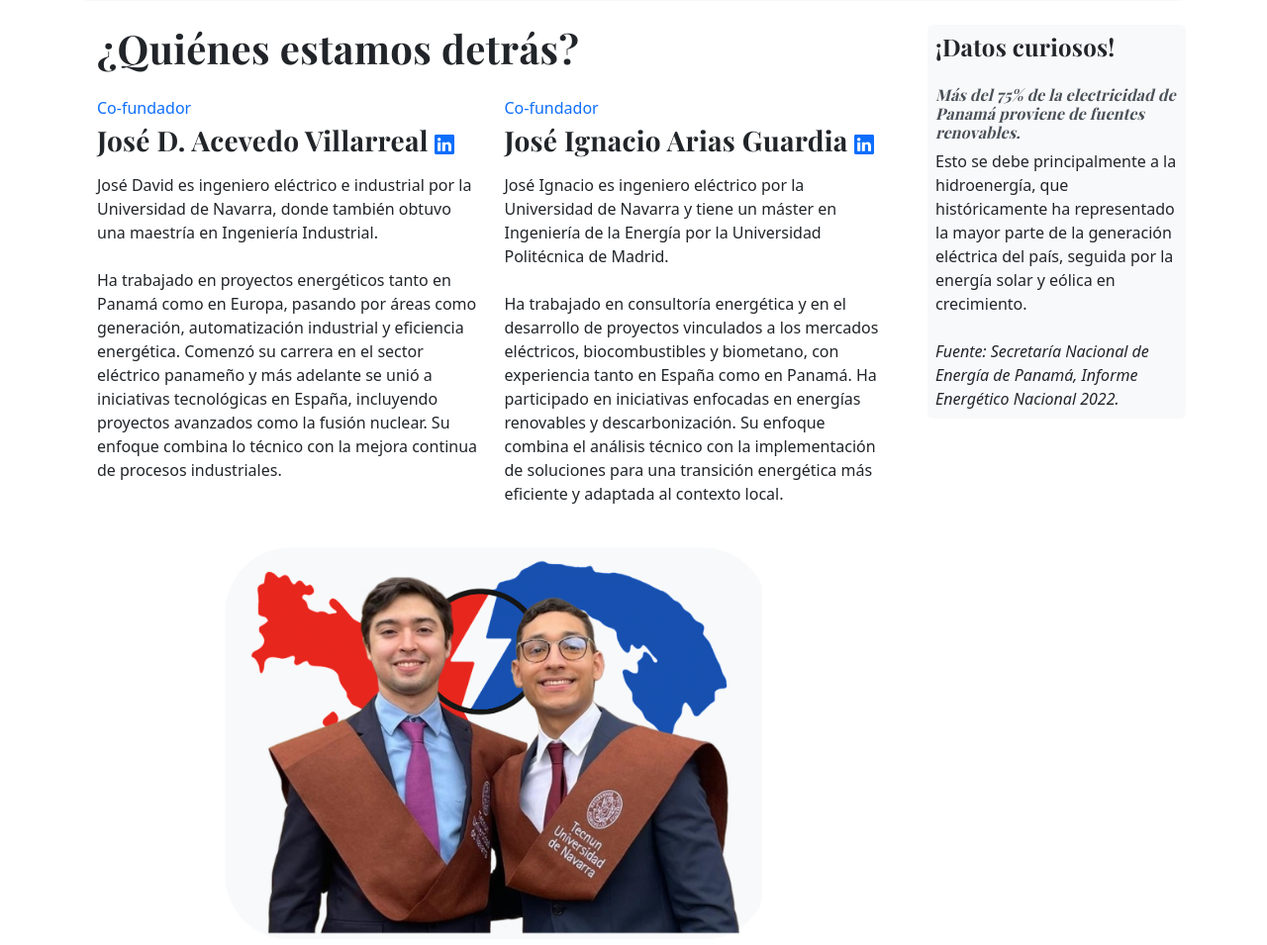
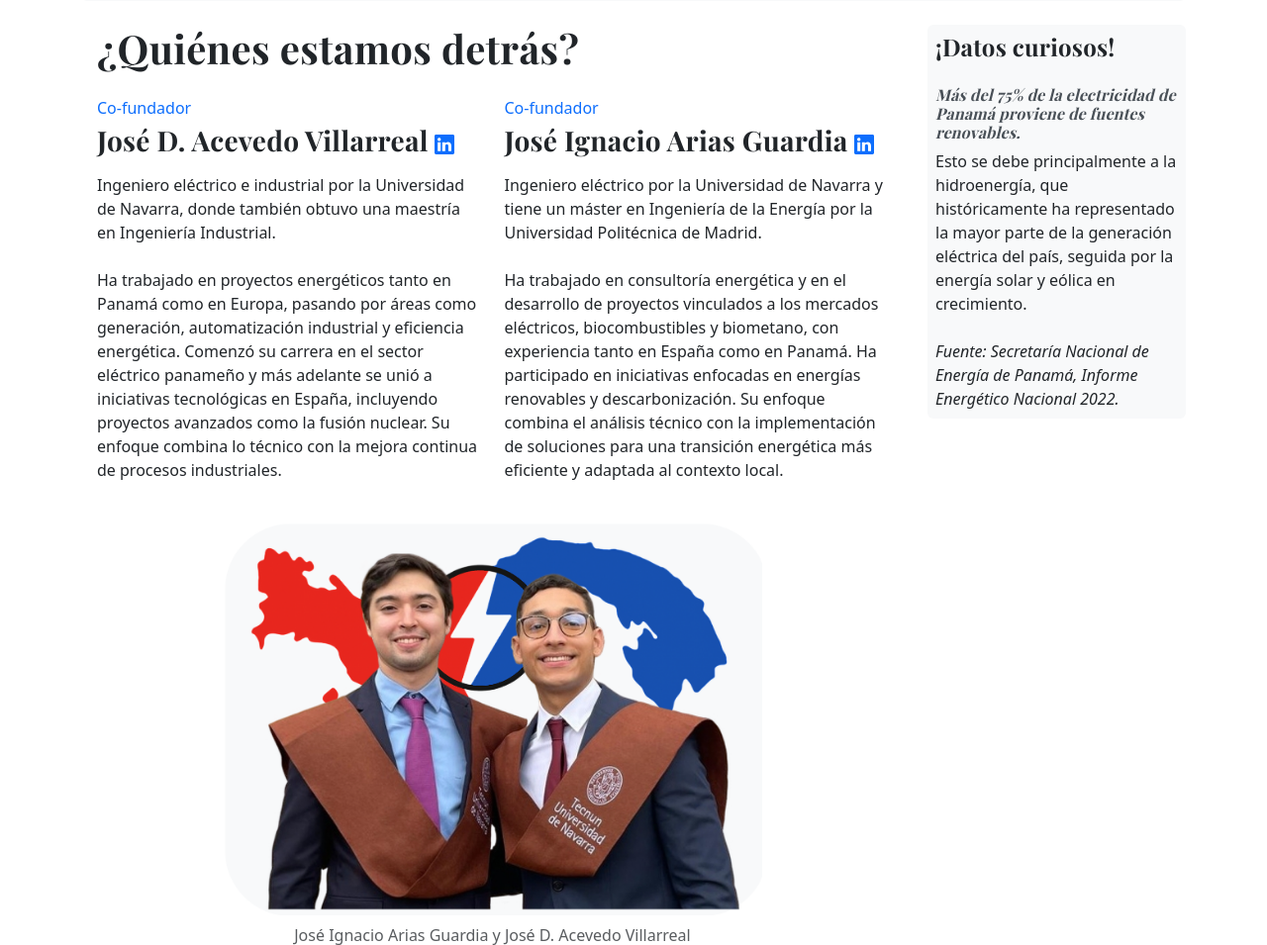
Before and after one commit to CanalEnergetico/blog-website, a Flask app: page /sobre-nosotros in a window 1280 px wide. Shown: the part 483-1438 px from the top of the page at 99% size. Run offline with Flask 3, Linux system fonts and the light colour scheme; some libraries are stand-ins or nearby versions.

Commit message:
eliminate redundant name about-us

```diff
--- a/templates/nosotros.html
+++ b/templates/nosotros.html
@@ -23,7 +23,7 @@
 
       </h3>
       <p>
-          José David es ingeniero eléctrico e industrial por la Universidad de Navarra, donde también obtuvo una maestría en Ingeniería Industrial.
+          Ingeniero eléctrico e industrial por la Universidad de Navarra, donde también obtuvo una maestría en Ingeniería Industrial.
           <br><br>Ha trabajado en proyectos energéticos tanto en Panamá como en Europa, pasando por áreas como generación, automatización industrial y eficiencia energética. Comenzó su carrera en el sector eléctrico panameño y más adelante se unió a iniciativas tecnológicas en España, incluyendo proyectos avanzados como la fusión nuclear. Su enfoque combina lo técnico con la mejora continua de procesos industriales.
       </p>
     </div>
@@ -36,7 +36,7 @@
         </svg></a>
       </h3>
       <p>
-        José Ignacio es ingeniero eléctrico por la Universidad de Navarra y tiene un máster en Ingeniería de la Energía por la Universidad Politécnica de Madrid.
+        Ingeniero eléctrico por la Universidad de Navarra y tiene un máster en Ingeniería de la Energía por la Universidad Politécnica de Madrid.
         <br><br>Ha trabajado en consultoría energética y en el desarrollo de proyectos vinculados a los mercados eléctricos, biocombustibles y biometano, con experiencia tanto en España como en Panamá. Ha participado en iniciativas enfocadas en energías renovables y descarbonización. Su enfoque combina el análisis técnico con la implementación de soluciones para una transición energética más eficiente y adaptada al contexto local.
       </p>
     </div>
```
